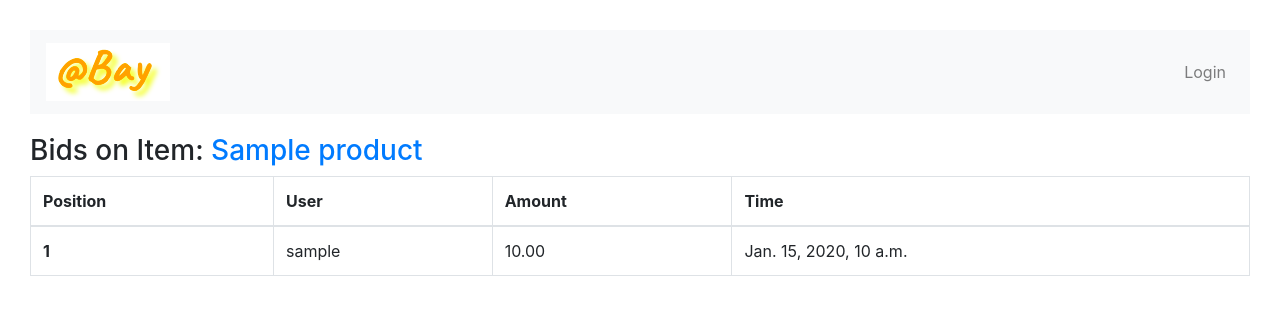
After one commit to abijoy/abay, a Django app: page /product/bids/1/ in a window 1280 px wide. The commit adds this page. Shown: the top 315 px of the page. Run offline with Django 3.2, Linux system fonts and the light colour scheme; tables that the repository leaves empty hold one stand-in row (values such as "Sample post"); parts of the project's set-up code (start-up, migrations or seed data) failed here and were passed over; some libraries are stand-ins or nearby versions.

Commit message:
added bids list page

```diff
--- /dev/null
+++ b/app/templates/app/bids_list.html
@@ -0,0 +1,41 @@
+{% extends 'app_base.html' %}
+
+{% block title %}
+  Bids List
+{% endblock %}
+
+{% block content %}
+
+    <div class="product-detail">
+        <h3>
+            Bids on Item:
+            <a href="{% url 'app:product_detail' product.id %}">
+                {{ product.name }}
+            </a>
+        </h3>
+    </div>
+
+    <table class="table table-bordered">
+        <thead>
+        <tr>
+            <th scope="col">Position</th>
+            <th scope="col">User</th>
+            <th scope="col">Amount</th>
+            <th scope="col">Time</th>
+        </tr>
+        </thead>
+        <tbody>
+            {% for bid in bids  %}
+            <tr>
+                <th scope="row">{{ forloop.counter }}</th>
+                <td>{{ bid.placed_by }}</td>
+                <td>{{ bid.amount }}</td>
+                <td>{{ bid.placed_datetime }}</td>
+            </tr>
+            {% empty %}
+                No bids yet.
+            {% endfor %}
+        </tbody>
+    </table>
+
+{% endblock %}
--- a/app/templates/app/product_detail.html
+++ b/app/templates/app/product_detail.html
@@ -204,7 +204,7 @@
 					- i7 4790 Prozessor - Asrock Mainboard - 250 GB Crucial SSD - 16 GB RAM Corsair DDR3 1600 mit 9-9-9-24 - GTX.
 					<a href="#">See more</a>
 				</p>
-				<p> {{ product.auction_set.all.count }} bids</p>
+				<p> <a href="{% url 'app:bids-list' product.id %}"> {{ product.auction_set.all.count }} bids </a></p>
 				<div id="end-datetime">
 
 					<h4 id="headline">Bid Ends In</h4>
--- a/app/urls.py
+++ b/app/urls.py
@@ -14,4 +14,5 @@ urlpatterns = [
     path('product/bid/<int:p_id>/', views.auction, name='auction'),
     path('logout/', views.logout_user, name='logout'),
     path('bids/', views.bids, name='bids'),
+    path('product/bids/<int:product_id>/', views.bids_list, name='bids-list'),
 ]
--- a/app/views.py
+++ b/app/views.py
@@ -114,6 +114,7 @@ def add_product(request):
 		form = ProductForm()
 	return render(request, 'app/add_product.html', {'form': form})
 
+@login_required
 def product_detail(request, id):
 	request.session['winner'] = 'yet to decide'
 	request.session['edit_access'] = False
@@ -264,6 +265,7 @@ def bids(request):
 			if existed_bid:
 				if bid_amount > float(existed_bid.amount):
 					existed_bid.amount = bid_amount
+					existed_bid.placed_datetime = timezone.now()
 					existed_bid.save()
 					messages.add_message(request, messages.SUCCESS,
 						f'Successfully updated your bid.'
@@ -309,7 +311,19 @@ def bids(request):
 		# elif request.method == 'PATCH':
 		# 	print(request.pa)
 	else:
-		pass
+		return render(request, 'app/bids_list.html')
+
+
+def bids_list(request, product_id):
+	product = get_object_or_404(Product, pk=product_id)
+	bids = Auction.objects.filter(product=product)
+
+	context = {
+		'product': product,
+		'bids': bids
+	}
+
+	return render(request, 'app/bids_list.html', context=context)
 
 @login_required
 def user_dashboard(request):
```
